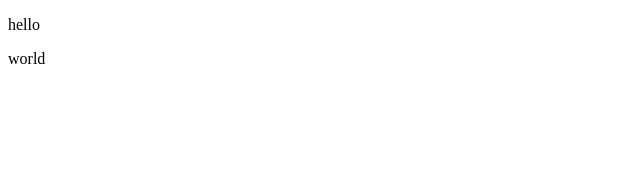
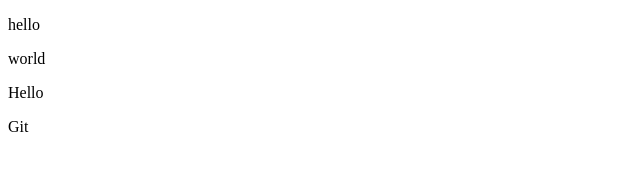
Before and after one commit to ayaka-hayashi/miniSite, a plain HTML site: page index.html in a window 1280 px wide. Shown: the full height of the page, 0-640 px from the left. Drawn offline with Linux system fonts and the light colour scheme.

Commit message:
index.html修正

```diff
--- a/index.html
+++ b/index.html
@@ -7,6 +7,8 @@
 <body>
     <p>hello</p>
     <p>world</p>
+    <p>Hello</p>
+    <p>Git</p>
 </body>
 
 </html>
```
